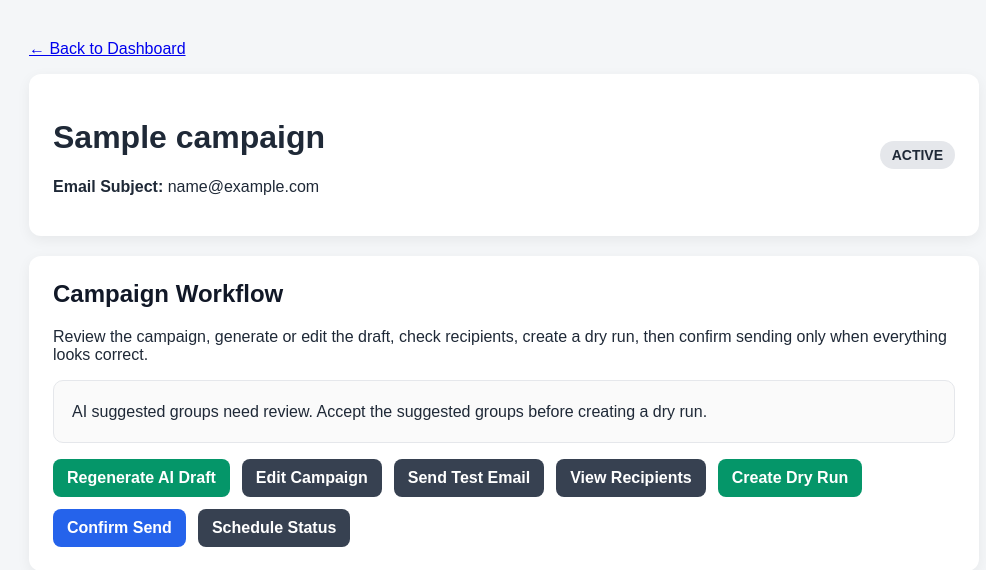
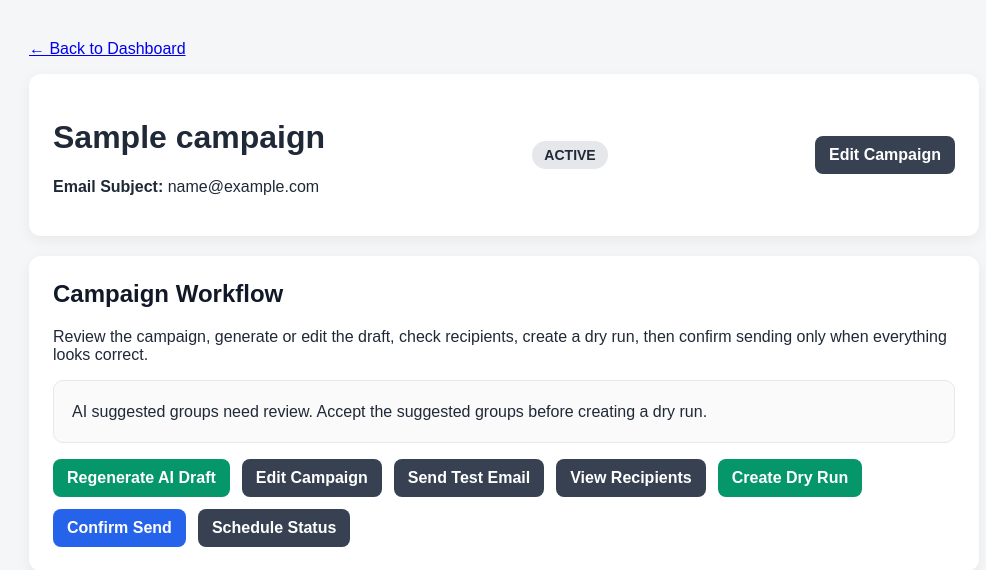
Before and after one commit to ai-lwcc/newsletter-agent, a Django app: template core/templates/core/campaign_preview.html in a window 1280 px wide. Shown: the top 570 px of the page, without its empty margins (136-1122 px from the left). Run offline with Django 5.2, Linux system fonts and the light colour scheme; the template is opened without the code that fills it: most values are stand-ins (such as "Sample title", 1, 10 or a date in 2020); data that the repository does not hold is empty; parts of the project's set-up code (start-up, migrations or seed data) failed here and were passed over.

Commit message:
add edit campaign button on important pages and updated README

```diff
--- a/core/templates/core/campaign_confirm_send.html
+++ b/core/templates/core/campaign_confirm_send.html
@@ -110,6 +110,10 @@
                 </button>
             </form>
 
+            <a class="button secondary" href="/admin/core/campaign/{{ campaign.id }}/change/">
+                Edit Campaign
+            </a>
+
             <form method="post" action="{% url 'campaign_send_real_emails' campaign.id %}">
                 {% csrf_token %}
                 <button class="button safe" type="submit">
--- a/core/templates/core/campaign_preview.html
+++ b/core/templates/core/campaign_preview.html
@@ -35,6 +35,11 @@
         </div>
 
         <span class="badge">{{ campaign.status }}</span>
+
+        <a class="button secondary" href="/admin/core/campaign/{{ campaign.id }}/change/">
+            Edit Campaign
+        </a>
+
     </div>
 
     <div class="card">
--- a/core/templates/core/campaign_schedule_status.html
+++ b/core/templates/core/campaign_schedule_status.html
@@ -79,6 +79,10 @@
                 Back to Preview
             </a>
 
+            <a class="button secondary" href="/admin/core/campaign/{{ campaign.id }}/change/">
+                Edit Campaign
+            </a>
+
             <a class="button secondary" href="{% url 'campaign_recipients' campaign.id %}">
                 View Recipients
             </a>
--- a/core/templates/core/test_email_sent.html
+++ b/core/templates/core/test_email_sent.html
@@ -32,6 +32,10 @@
                 ← Back to Preview
             </a>
 
+            <a class="button secondary" href="/admin/core/campaign/{{ campaign.id }}/change/">
+                Edit Campaign
+            </a>
+
             <a
                 class="button"
                 href="{% url 'dashboard' %}"
```
Also changed, not shown: README.md.
